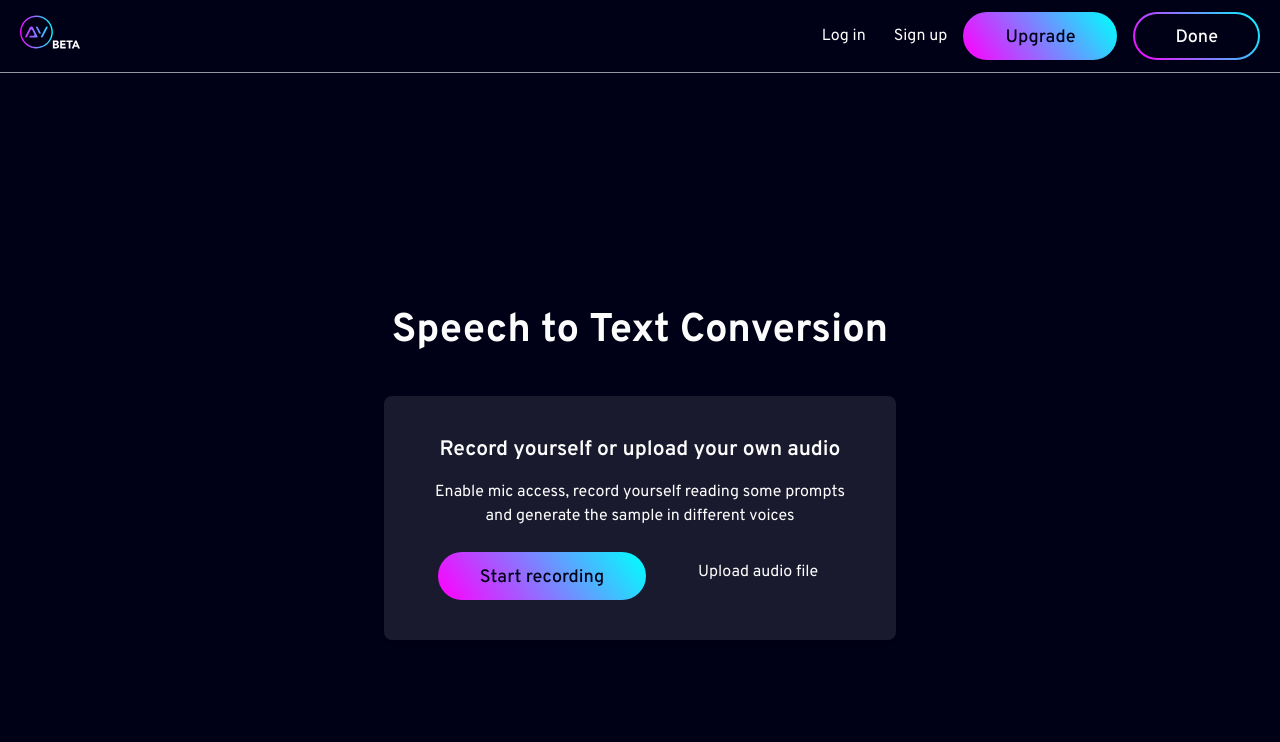
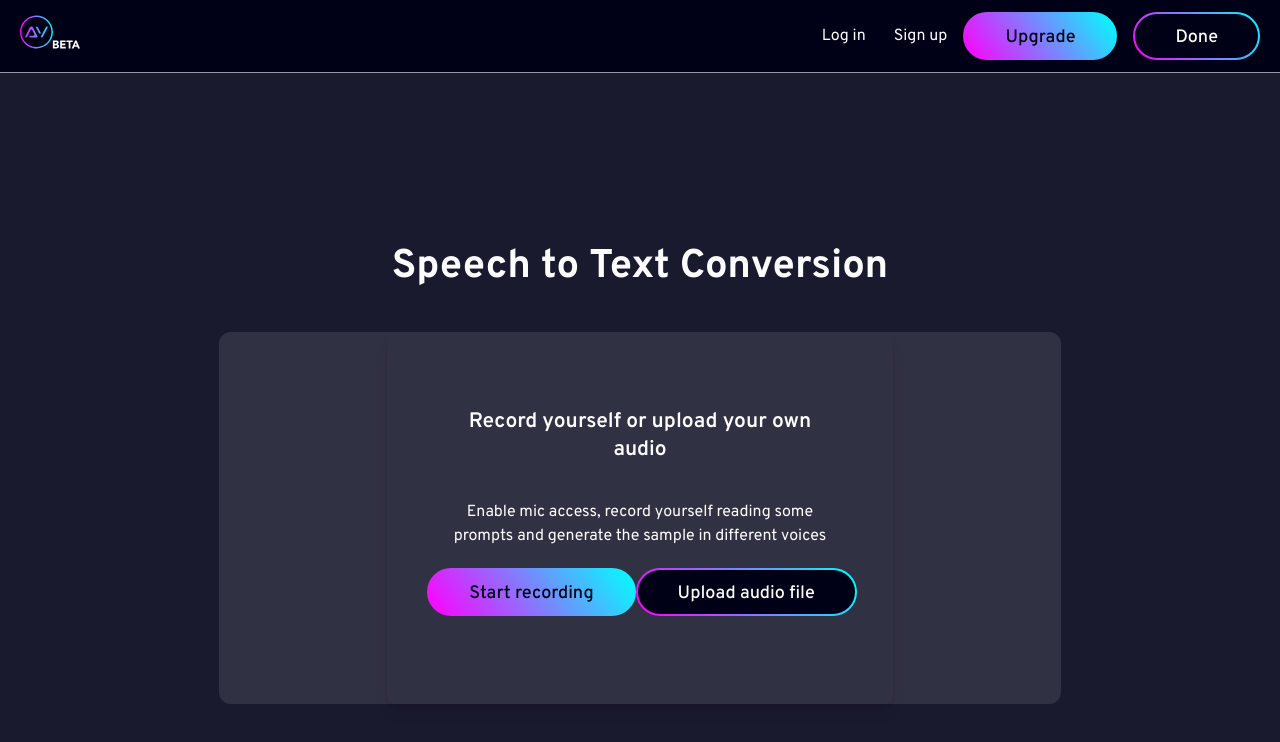
Before and after one commit to Aview-International/aview-ai, a Next.js app: page /speech-to-text in a window 1280 px wide. Shown: the top 742 px of the page. Built offline with nearby package versions, Linux system fonts and the light colour scheme; no server answers.

Commit message:
finished speech-to-text

```diff
--- a/components/dashboard/SpeechUpload.js
+++ b/components/dashboard/SpeechUpload.js
@@ -14,21 +14,22 @@ const SpeechUpload = () => {
     };
 
     return (
-      <div className="flex justify-center items-center bg-black">
-        <div className="bg-white-transparent w-full max-w-lg rounded-lg shadow-lg text-white p-10">
-          <h2 className="text-xl font-semibold text-center mb-4">Record yourself or upload your own audio</h2>
-          <p className="text-gray-300 text-center mb-6">
+      <div className="flex justify-center items-center bg-white-transparent rounded-xl">
+        <div className= " w-3/5 rounded-lg shadow-lg text-white p-10">
+          <h2 className="text-xl font-semibold text-center m-9">Record yourself or upload your own audio</h2>
+          <p className="text-gray-300 text-center m-5">
 
             Enable mic access, record yourself reading some prompts and generate the sample in different voices
           </p>
-          <div className="flex justify-around">
+          <div className="flex justify-around mb-12">
             <Button onClick={startRecording} type="primary">
               Start recording
             </Button>
             <label className="cursor-pointer">
-              <span className=" text-white rounded-full px-6 py-2 inline-block hover:bg-gray-700 hover:text-gray-200">
+              <div></div>
+              <Button on Click={handleFileUpload} type="secondary">
                 Upload audio file
-              </span>
+              </Button>
               <input type="file" className="hidden" accept="audio/*" onChange={handleFileUpload} />
             </label>
           </div>
--- a/pages/speech-to-text/index.js
+++ b/pages/speech-to-text/index.js
@@ -6,7 +6,7 @@ const SpeechConvert = () => {
   return (
     <div>
         <Header/>
-        <div className="bg-black min-h-screen p-6 flex flex-col items-center justify-center">
+        <div className="bg-white-transparent min-h-screen p-6 flex flex-col items-center justify-center">
       <h1 className=" text-white text-7xl font-bold mb-4">Speech to Text Conversion</h1>
       <br/>
 
```
